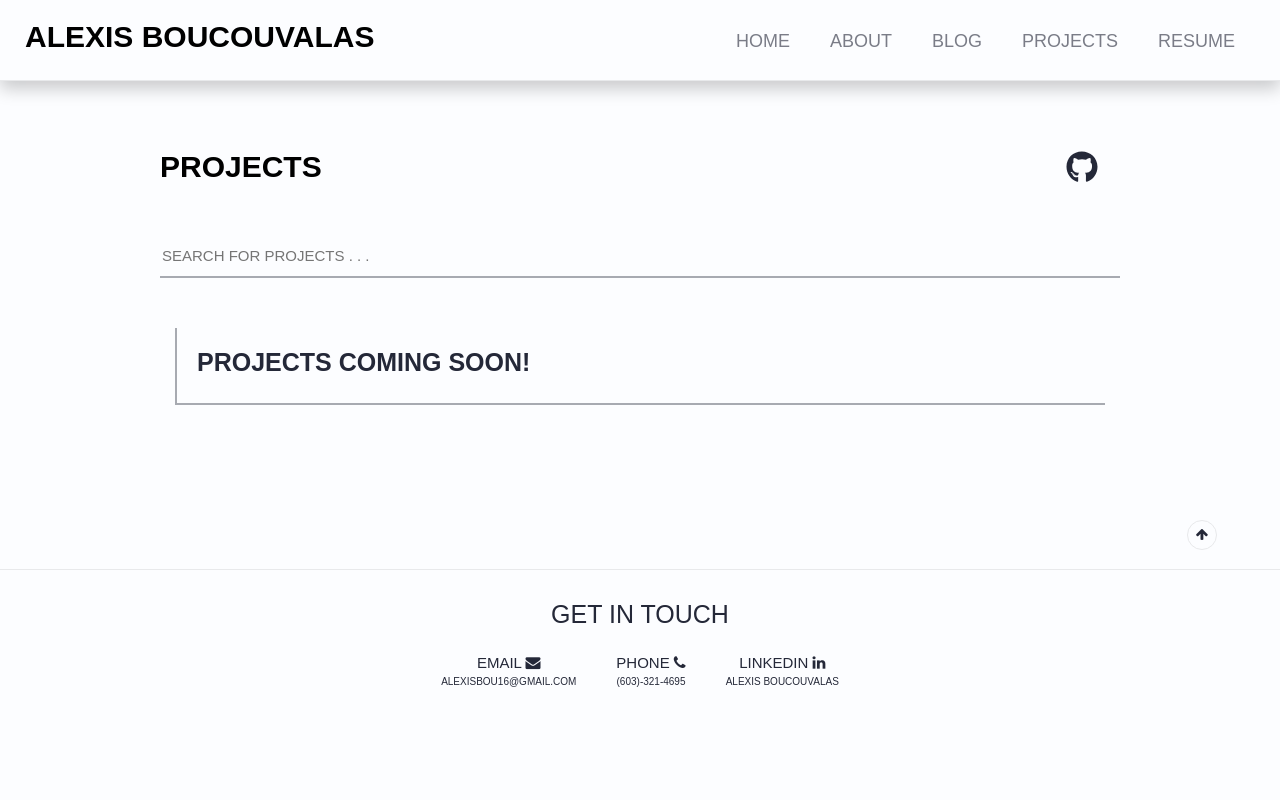
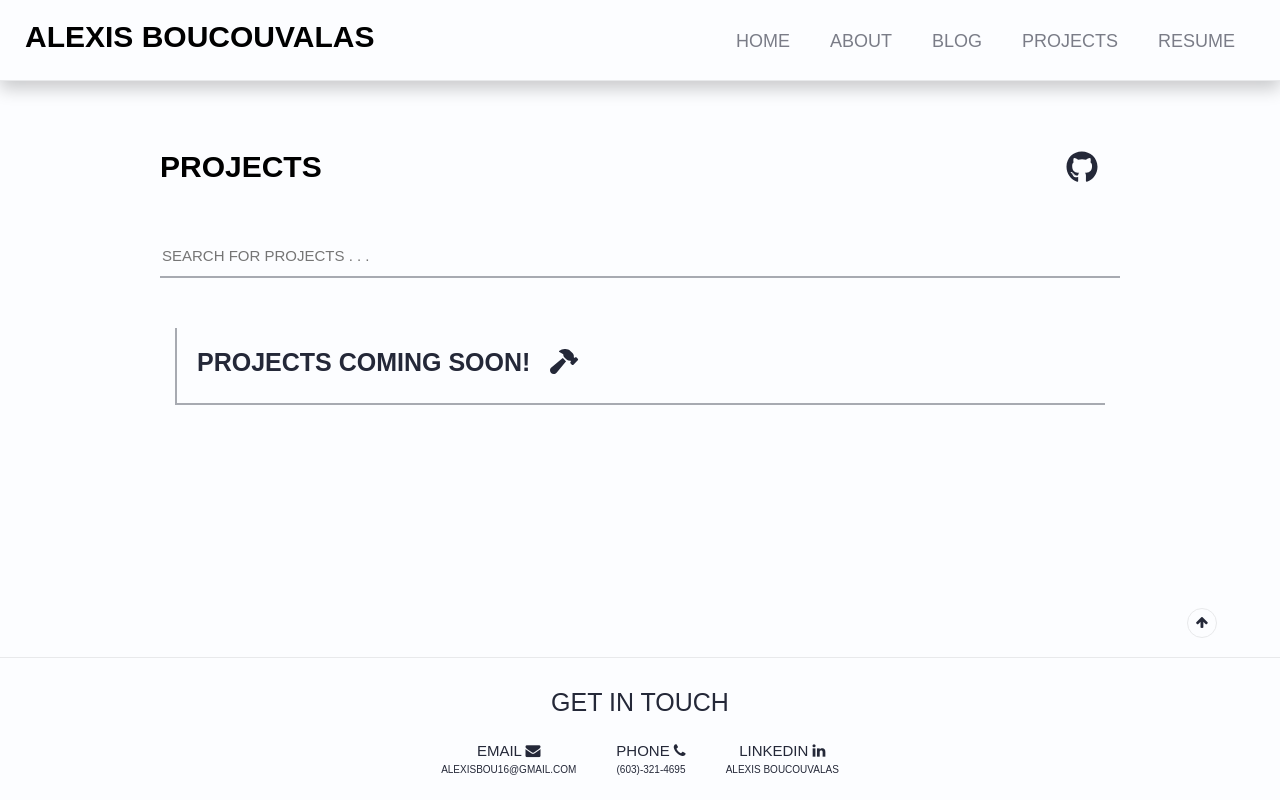
Before and after one commit to BOUCKY/my-portfolio-app, a React (Create React App) app: page /projects in a window 1280 px wide. Built offline with nearby package versions, Linux system fonts and the light colour scheme.

Commit message:
Projects coming soon

```diff
--- a/src/components/Project.js
+++ b/src/components/Project.js
@@ -1,4 +1,6 @@
 import React from "react";
+import { FontAwesomeIcon } from "@fortawesome/react-fontawesome";
+import { faHammer } from "@fortawesome/free-solid-svg-icons";
 
 const Project = ({image, title, link, date }) => {
     return(
@@ -7,7 +9,7 @@ const Project = ({image, title, link, date }) => {
                 {/* <img className="projectImage" src={image} alt=" " /> */}
             </div>
             <div className="projectText">
-                <a className='projectLink' href={link}>{title}</a>
+                <a className='projectLink' href={link}>{title}<FontAwesomeIcon icon={faHammer} className="hammer"/></a>
                 <p>{date}</p>
             </div>
         </div>
--- a/src/styling/Projects.css
+++ b/src/styling/Projects.css
@@ -43,6 +43,7 @@
     display: flex;
     flex-direction: column;
     justify-content: center;
+    margin-bottom: 88px;
 }
 .projectContent {
     margin-left: 15px;
@@ -86,3 +87,6 @@
 .projectText a:hover{
     opacity: 0.5;
 }
+.hammer{
+    padding-left: 20px;
+}
```
